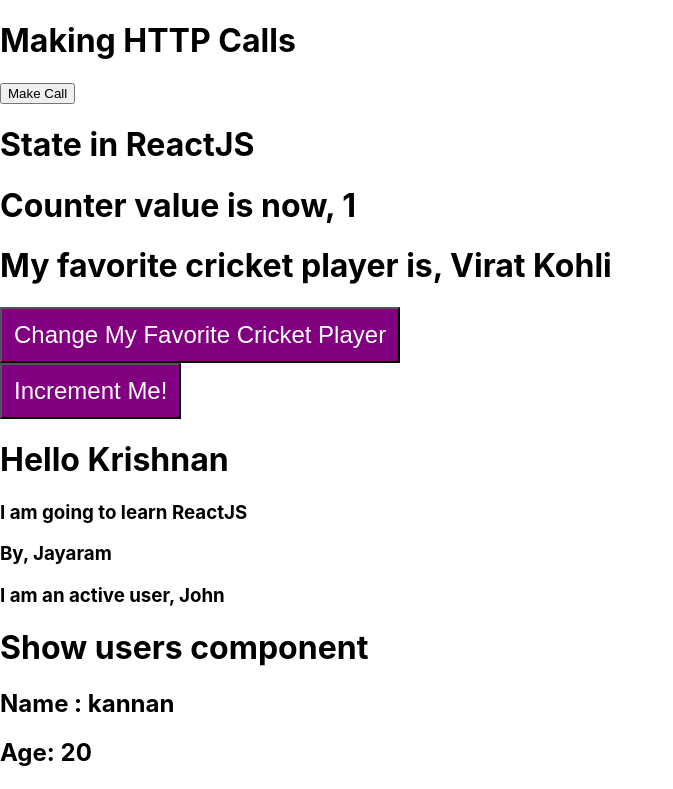
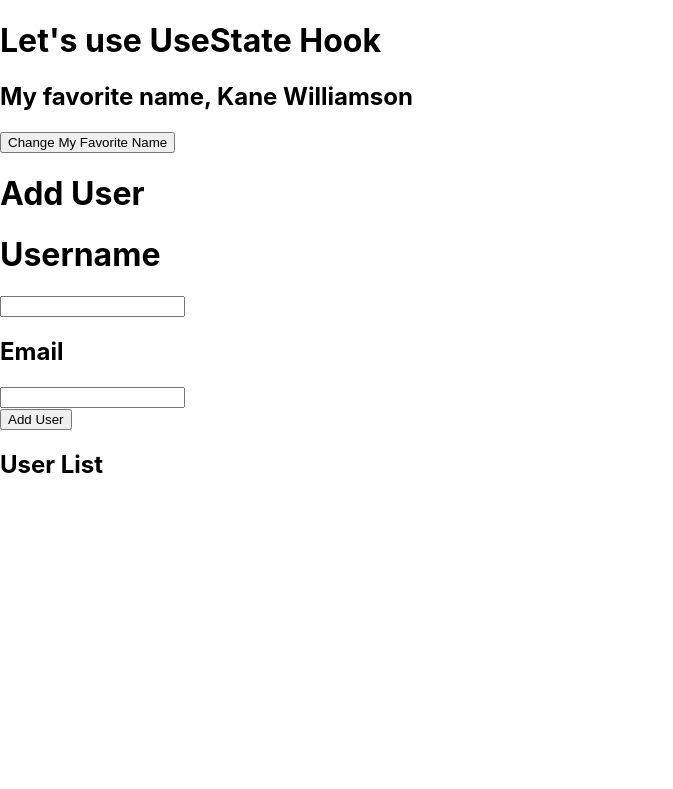
Before and after one commit to KannanPalani57/react-learning-from-ground, a React (Create React App) app: page / in a window 1280 px wide. Shown: the top 789 px of the page, without its empty margins (0-673 px from the left). Built offline with nearby package versions, Linux system fonts and the light colour scheme.

Commit message:
add usestate hook

```diff
--- a/src/App.js
+++ b/src/App.js
@@ -1,6 +1,7 @@
 import React, { Component } from 'react'
 import ShowUsers from './ShowUsers'
 import MakingHTTPCalls from './components/MakingHTTPCalls'
+import UseStateHook from './components/UseStateHook'
 
 class App extends Component {
   constructor(props) {
@@ -56,7 +57,8 @@ class App extends Component {
     ]
     return (
       <div>
-        <MakingHTTPCalls />
+        <UseStateHook favoriteName='Kane Williamson' />
+        {/* <MakingHTTPCalls />
         <h1>State in ReactJS</h1>
         <h1>Counter value is now, {this.state.counter}</h1>
         <h1>My favorite cricket player is, {this.state.playerName}</h1>{' '}
@@ -91,7 +93,7 @@ class App extends Component {
           str="String fkjkjds"
           num={5}
           isActive={false}
-        />
+        /> */}
       </div>
     )
   }
--- /dev/null
+++ b/src/components/UseStateHook.js
@@ -0,0 +1,67 @@
+import React, { useState } from 'react'
+
+function UseStateHook(props) {
+  const [favoritName, setFavoriteName] = useState(null)
+  const [username, setUserName] = useState('')
+  const [email, setEmail] = useState('')
+  const [users, setUsers] = useState([])
+
+  function handleFavoriteNameClick() {
+    setFavoriteName('MS Dhoni')
+  }
+
+  function handleSubmit(e) {
+    e.preventDefault()
+    console.log({
+      username,
+      email
+    })
+    const user = {
+      username: username,
+      email: email
+    }
+    setUsers([user])
+  }
+
+  return (
+    <div>
+      <h1>Let's use UseState Hook</h1>
+      <h2>
+        My favorite name, {favoritName ? favoritName : props.favoriteName}
+      </h2>
+      <button onClick={handleFavoriteNameClick}>Change My Favorite Name</button>
+      <h1>Add User</h1>
+
+      <form>
+        <h1>Username</h1>
+        <input
+          type='text'
+          value={username}
+          onChange={(e) => setUserName(e.target.value)}
+        />
+        <h2>Email</h2>
+        <input
+          type='text'
+          value={email}
+          onChange={(e) => setEmail(e.target.value)}
+        />
+        <br />
+        <button onClick={handleSubmit}>Add User</button>
+      </form>
+
+      <h2>User List</h2>
+      {users &&
+        users?.map((item) => {
+          return (
+            <div>
+              {item.username}
+              <br />
+              {item.email}
+            </div>
+          )
+        })}
+    </div>
+  )
+}
+
+export default UseStateHook
```
Also changed, not shown: 1 other file (tests, documents, lock files or other folders).
